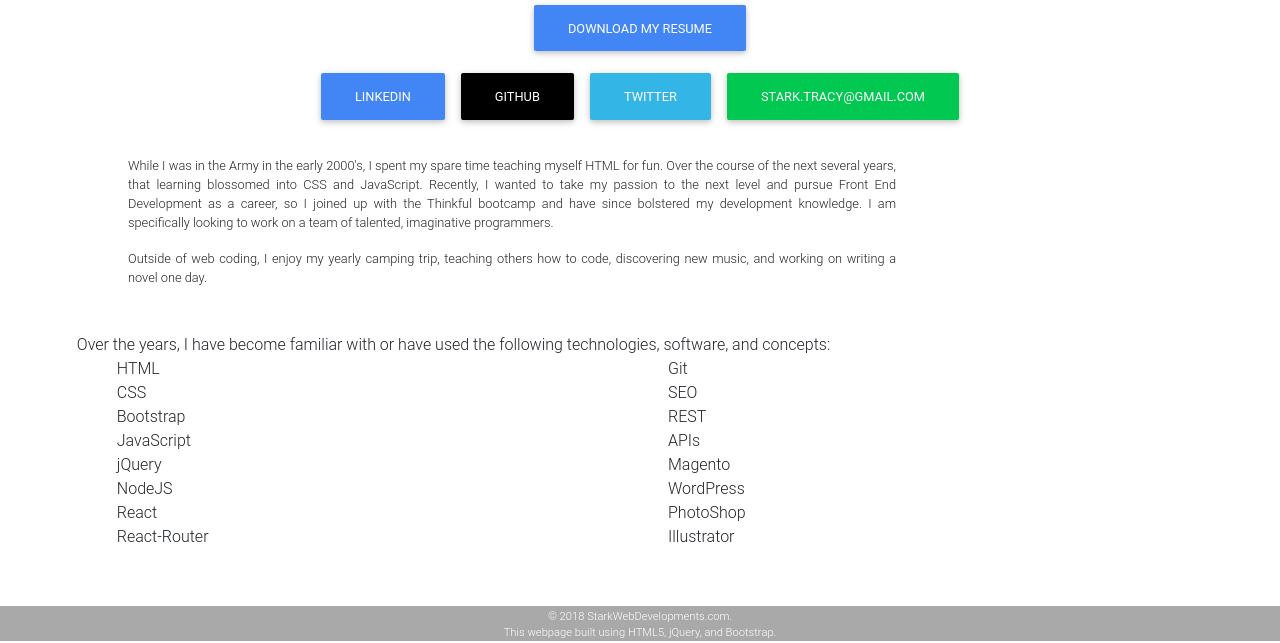
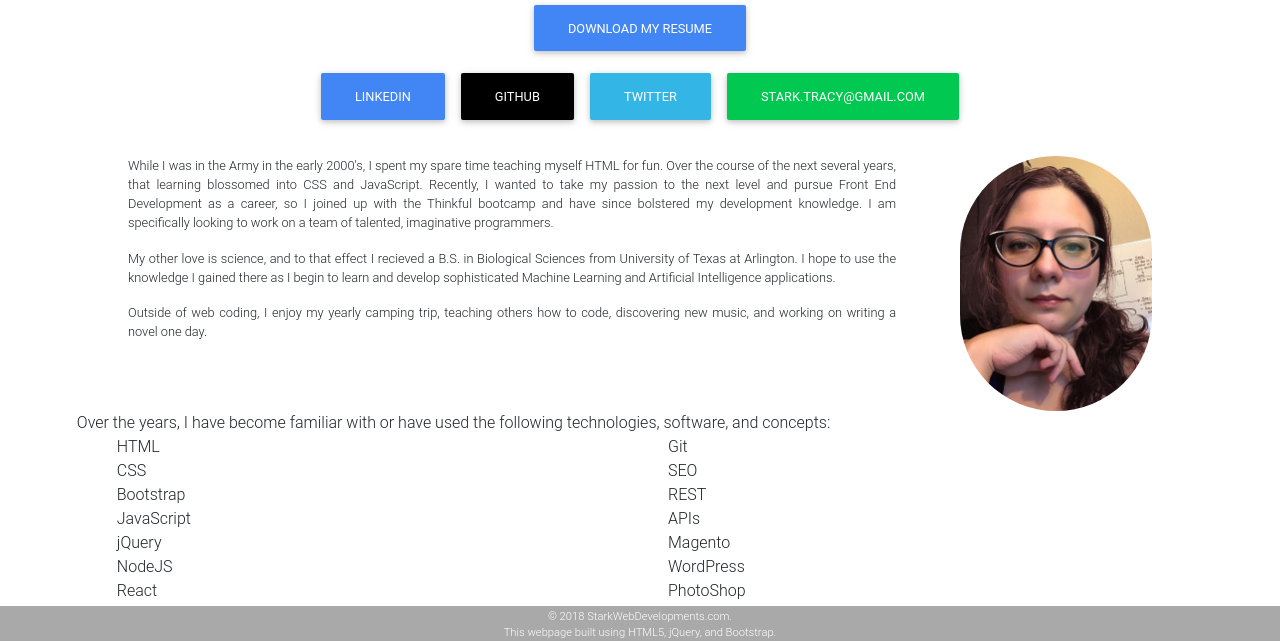
Before and after one commit to tardisdriver/stark-portfolio, a plain HTML site: page about.html in a window 1280 px wide. Shown: the part 159-802 px from the top of the page. Drawn offline with Linux system fonts and the light colour scheme; a web font is replaced by a local one.

Commit message:
added self image and about me content

```diff
--- a/about.html
+++ b/about.html
@@ -33,7 +33,6 @@
             <h1>About</h1>
         </div>
         </header>
-
         <div id="resume">
             <a href="docs/resume-Tracy-Stark.pdf" download class="btn btn-primary">Download my Resume</a>
         </div>
@@ -44,12 +43,16 @@
             <a class="btn btn-success" id="email" href="mailto:&#115;&#116;&#97;&#114;&#107;.tra&#99;&#121;&#64;&#103;&#109;a&#105;&#108;.c&#111;m">
                 &#115;&#116;&#97;&#114;&#107;.tra&#99;&#121;&#64;&#103;&#109;a&#105;&#108;.c&#111;m</a>
         </div>
+        <img src="images/tracy_stark.jpg" id="headshot" />
         <div id="about-me">
             <p>While I was in the Army in the early 2000's, I spent my spare time teaching myself HTML for fun. Over the course
                 of the next several years, that learning blossomed into CSS and JavaScript. Recently, I wanted to take my
                 passion to the next level and pursue Front End Development as a career, so I joined up with the Thinkful
                 bootcamp and have since bolstered my development knowledge. I am specifically looking to work on a team of
                 talented, imaginative programmers.</p>
+            <p>My other love is science, and to that effect I recieved a B.S. in Biological Sciences from University of Texas
+                at Arlington. I hope to use the knowledge I gained there as I begin to learn and develop sophisticated Machine
+                Learning and Artificial Intelligence applications.</p>
             <p>Outside of web coding, I enjoy my yearly camping trip, teaching others how to code, discovering new music, and
                 working on writing a novel one day. </p>
         </div>
```
Also changed, not shown: images/tracy_stark.jpg (added).
